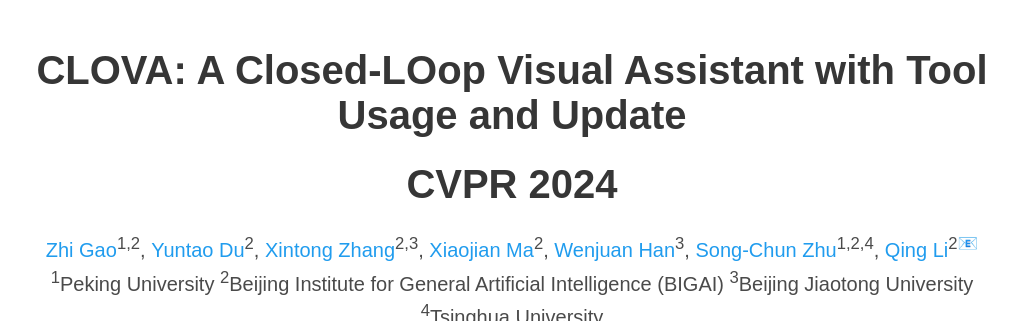
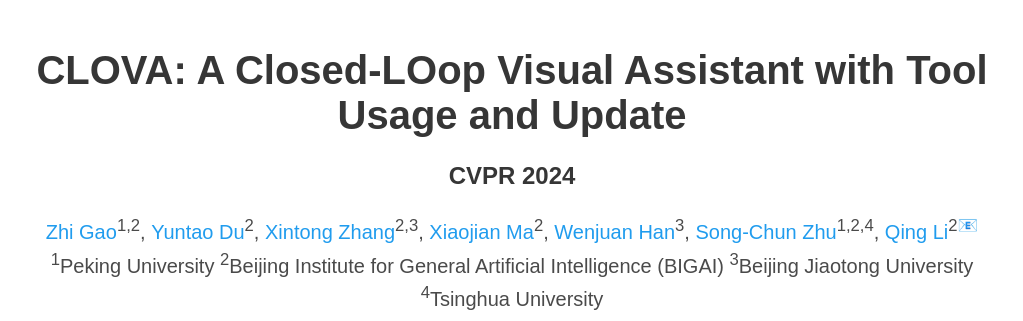
Before and after one commit to closed-loop-visual-assistant/closed-loop-visual-assistant, a plain HTML site: page index.html in a window 1280 px wide. Shown: the top 321 px of the page, without its empty margins (128-1151 px from the left). Drawn offline with nearby package versions, Linux system fonts and the light colour scheme; some icons are missing; a web font is replaced by a local one.

Commit message:
Update index.html

```diff
--- a/index.html
+++ b/index.html
@@ -68,7 +68,7 @@
       <div class="columns is-centered">
         <div class="column has-text-centered">
           <h1 class="title is-2 publication-title">CLOVA: A Closed-LOop Visual Assistant with Tool Usage and Update</h1>
-          <h1 class="title is-2 publication-title">CVPR 2024</h1>
+          <h1 class="title is-4 publication-title">CVPR 2024</h1>
           <div class="is-size-5 publication-authors">
             <span class="author-block">
               <a href="https://zhigao2017.github.io/">Zhi Gao</a><sup>1,2</sup>,</span>
```
